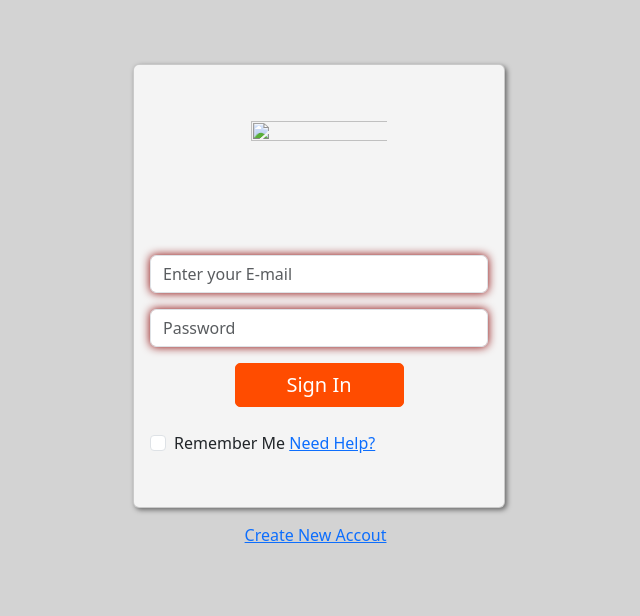
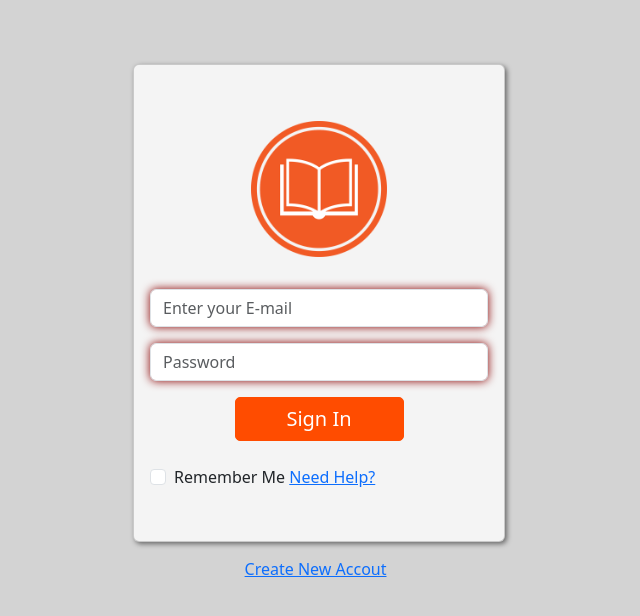
Before and after one commit to Achraf-Ben-Cheikh-Ladhari/Sign-In-Form, a plain HTML site: page index.html in a window 1280 px wide. Shown: the whole page, without its empty margins (321-961 px from the left). Drawn offline with nearby package versions, Linux system fonts and the light colour scheme.

Commit message:
Update index.html

```diff
--- a/index.html
+++ b/index.html
@@ -15,7 +15,7 @@
       <div class="col-8">
         <div class="card signinc">
           <div class="card-body">
-            <img src="img/edu.png" class="img-fluid signinimg" width="200px" height="150px">
+            <img src="edu.png" class="img-fluid signinimg" width="200px" height="150px">
             <form class="signinform">
               <div class="mb-3">
                 <input type="email" class="form-control" id="emailin" placeholder="Enter your E-mail" required="required">
```
